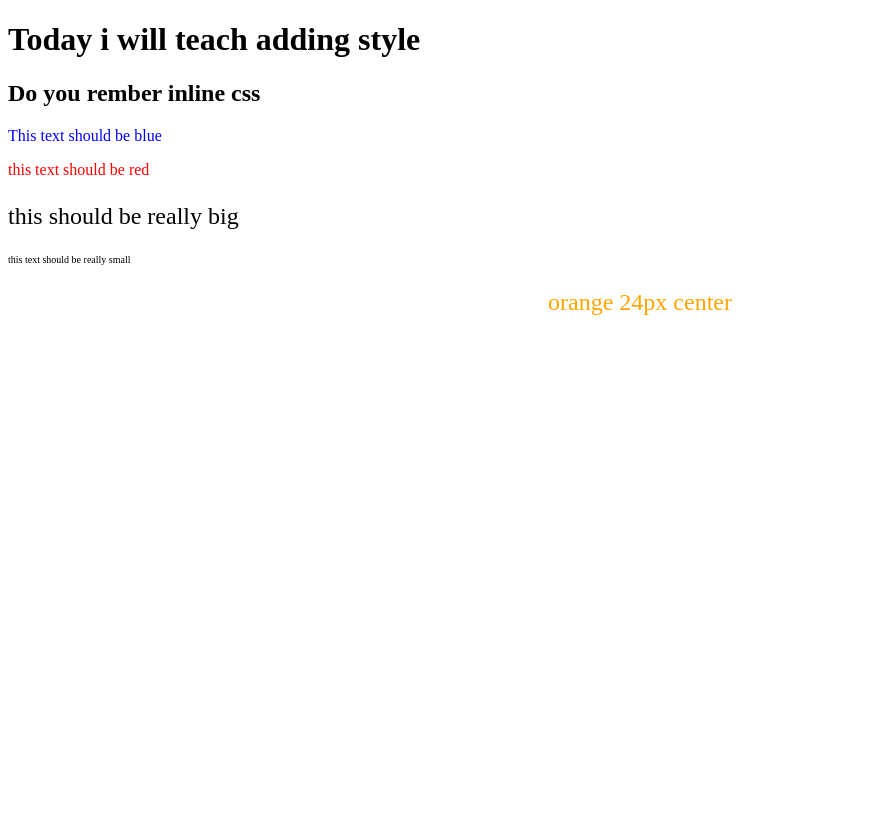
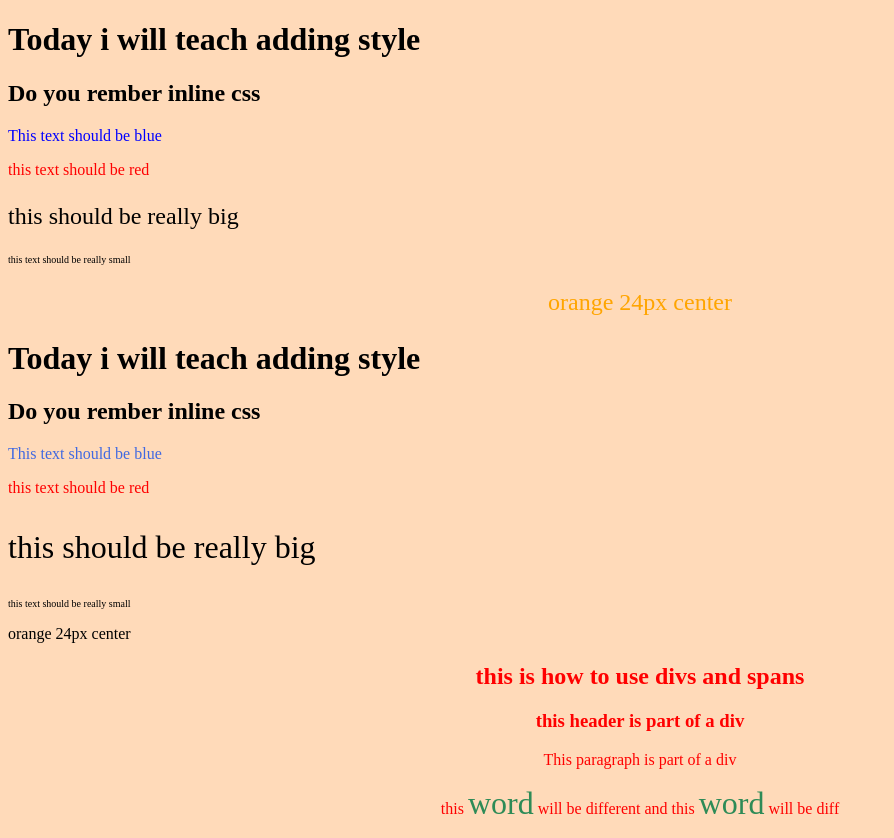
Before and after one commit to filipicev78/filipicev78.github.io, a plain HTML site: page cssdemo/index.html in a window 1280 px wide. Shown: the whole page, without its empty margins (0-894 px from the left). Before the commit the page ends 800 px from the top, so only its background shows below. Drawn offline with Linux system fonts and the light colour scheme.

Commit message:
end-of-demo

```diff
--- a/cssdemo/index.html
+++ b/cssdemo/index.html
@@ -5,6 +5,40 @@
     <meta http-equiv="X-UA-Compatible" content="IE=edge">
     <meta name="viewport" content="width=device-width, initial-scale=1.0">
     <title>CSSDEMO</title>
+
+    <style>
+      body {
+          background-color: peachpuff;
+      }
+      #blue-text{
+          color:royalblue
+      }
+      #red-text{
+          color:red
+      }
+      .small-text{
+          font-size: x-small;
+      }
+      .big-text{
+          font-size:xx-large;
+      }
+      #multi{
+          color:orange;
+          font-size:x-small;
+          text-align: center;
+      }
+      .red{
+          color:red;
+          text-align: center;
+      }
+      .green-text{
+          color: seagreen;
+          font-size: xx-large;
+      }
+
+
+
+    </style>
 </head>
 <body>
 
@@ -16,5 +50,20 @@
     <p style="font-size: x-small;"> this text should be really small</p>
     <p style="font-size:24px; color:orange; text-align: center;"  > orange 24px center</p>
 
+    <h1> Today i will teach adding style </h1>
+    <h2>Do you rember inline css</h2>
+    <p id="blue-text"> This text should be blue</p>
+    <p id="red-text">this text should be red</p>
+    <p class="big-text">this should be really big</p>
+    <p class="small-text"> this text should be really small</p>
+    <p id="mutli"> orange 24px center</p>
+
+    <div class ="red">
+    <h2> this is how to use divs and spans</h2>
+    <h3> this header is part of a div</h3>
+    <p> This paragraph is part of a div</p>
+    <p> this <span class="green-text">word</span> will be different and this <span class= "green-text">word</span> will be diff</p>
+    </div>
+
 </body>
 </html>
```
